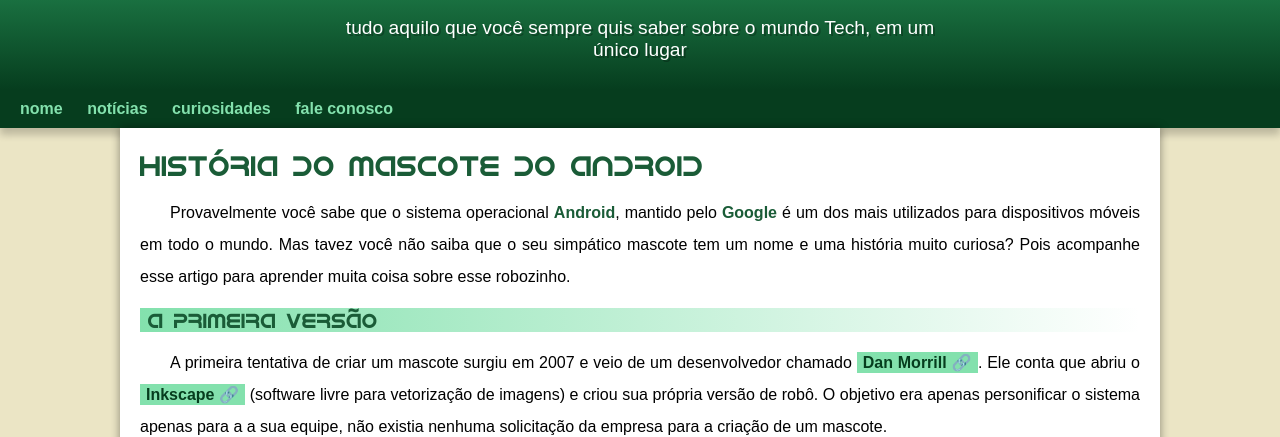
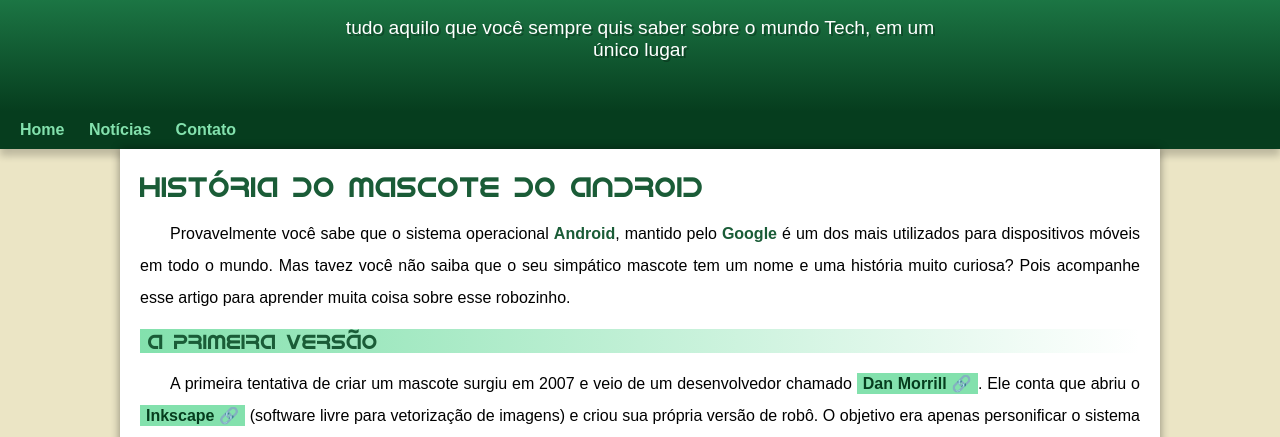
Before and after one commit to filipe23062011/projeto-android, a plain HTML site: page index.html in a window 1280 px wide. Shown: the part 100-537 px from the top of the page. Drawn offline with Linux system fonts and the light colour scheme.

Commit message:
problema de padding corrigido

```diff
--- a/estilo/style.css
+++ b/estilo/style.css
@@ -63,7 +63,7 @@
     padding-right: 10px;
     padding-left: 10px;
     margin: auto;
-    margin-bottom: 30px;
+    padding-bottom: 50px;
     text-shadow: 2px 2px 0px rgba(0, 0, 0, 0.267);
 }
 
--- a/index.html
+++ b/index.html
@@ -13,10 +13,9 @@
         <p>tudo aquilo que você sempre quis saber sobre o mundo Tech, em um único lugar</p>
     </header>
     <nav>
-        <a href="#">nome</a>
-        <a href="#">notícias</a>
-        <a href="#">curiosidades</a>
-        <a href="#">fale conosco</a>
+        <a href="#">Home</a>
+        <a href="#">Notícias</a>
+        <a href="#">Contato</a>
     </nav>
     <main>
         <article>
```
